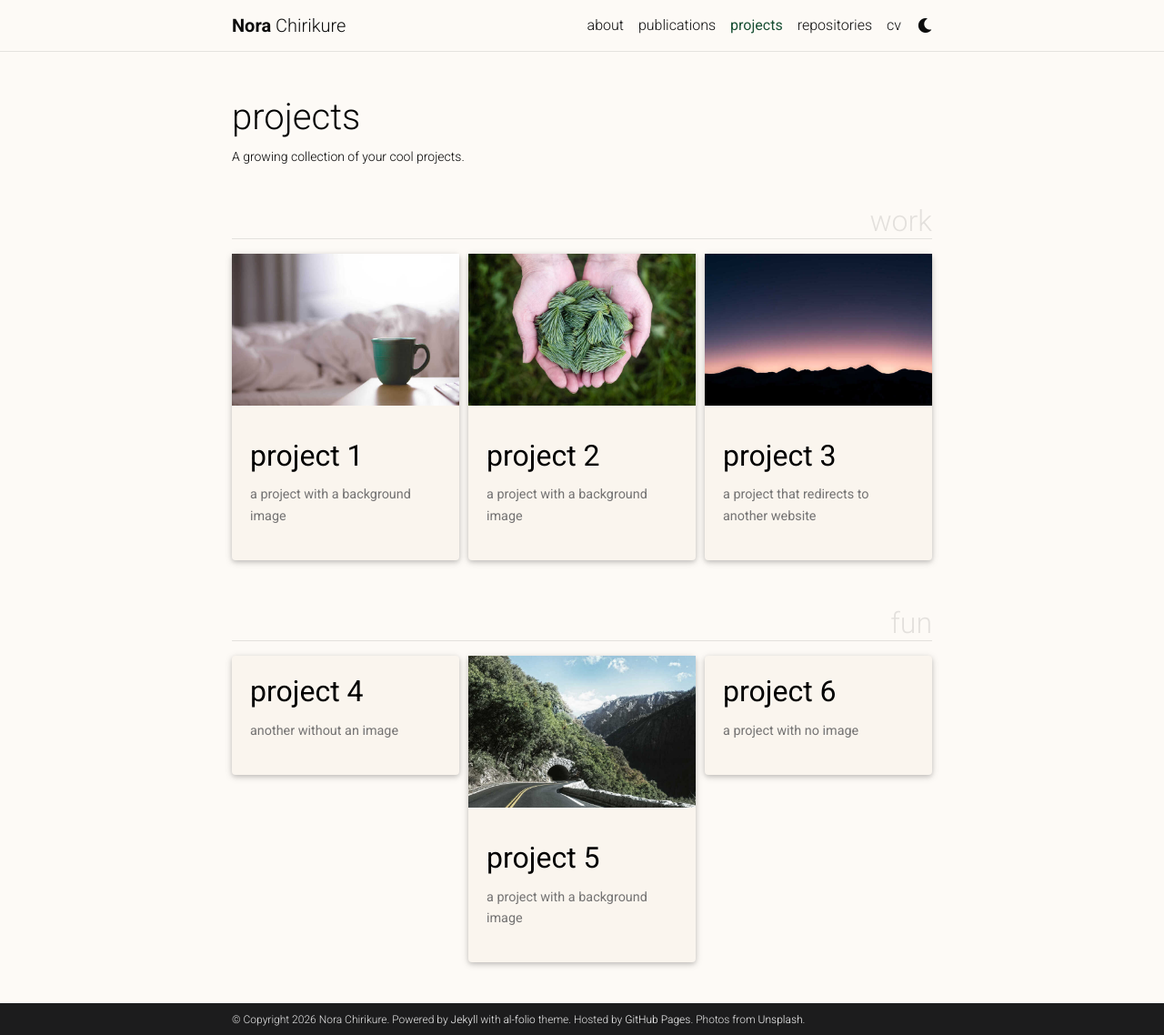
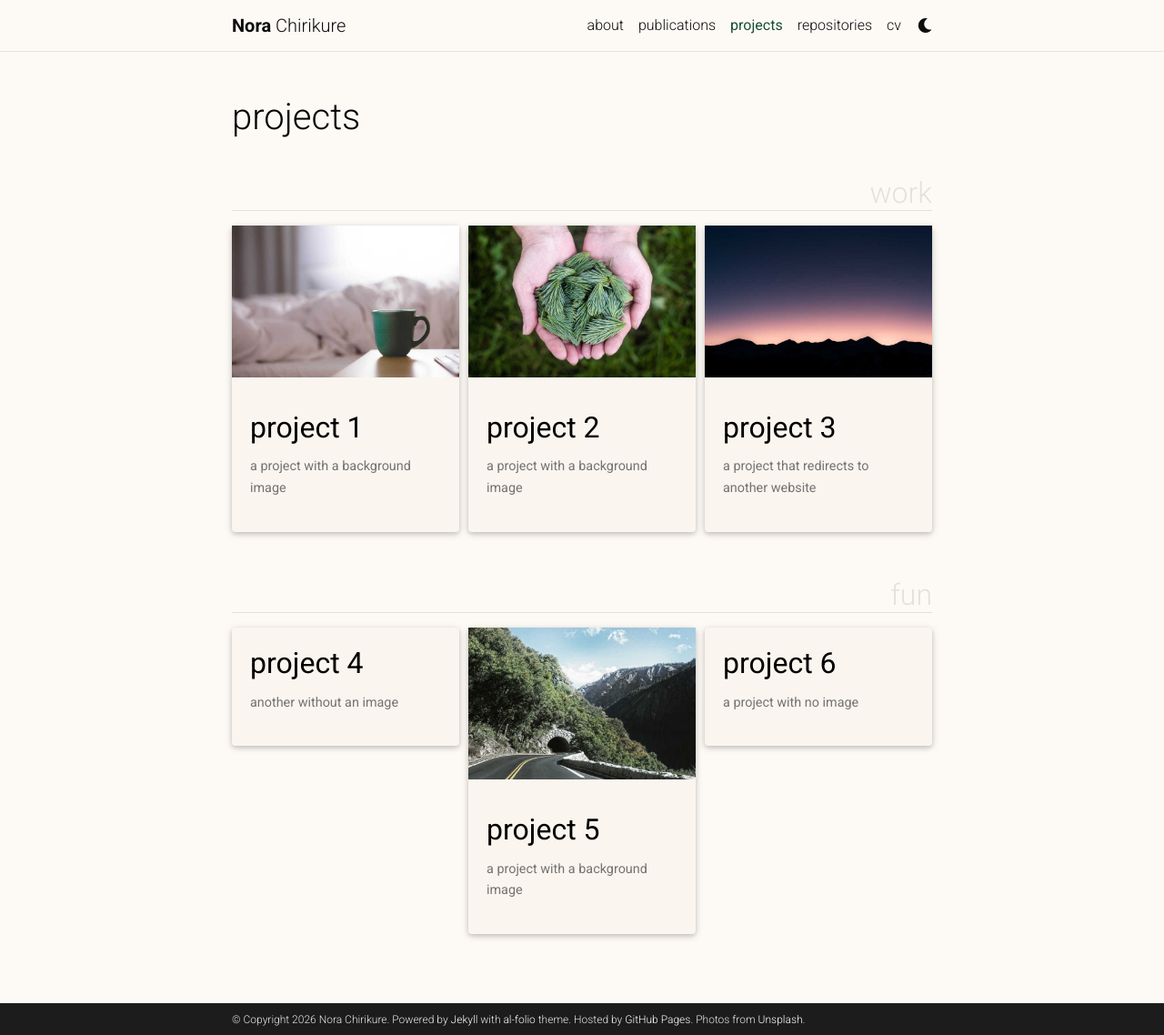
Before and after one commit to norachirikure/www, a Jekyll site: the page built from _pages/projects.md, in a window 1280 px wide and 1138 px high. Shown: the whole window at 91% size. Built offline with Jekyll 4.4.1, drawn with Linux system fonts in a browser that asks for light colours; full-size pictures stand in for the smaller copies a plugin makes; comment, search, counter and statistics services are not loaded; a style sheet for code colours, icons or effects is not loaded; some of the changed lines change nothing that is shown.

Commit message:
Comment out project description
Comment out the description field in projects.md

```diff
--- a/_pages/projects.md
+++ b/_pages/projects.md
@@ -2,7 +2,7 @@
 layout: page
 title: projects
 permalink: /projects/
-description: A growing collection of your cool projects.
+# description: A growing collection of your cool projects.
 nav: true
 nav_order: 2
 display_categories: [work, fun]
```
